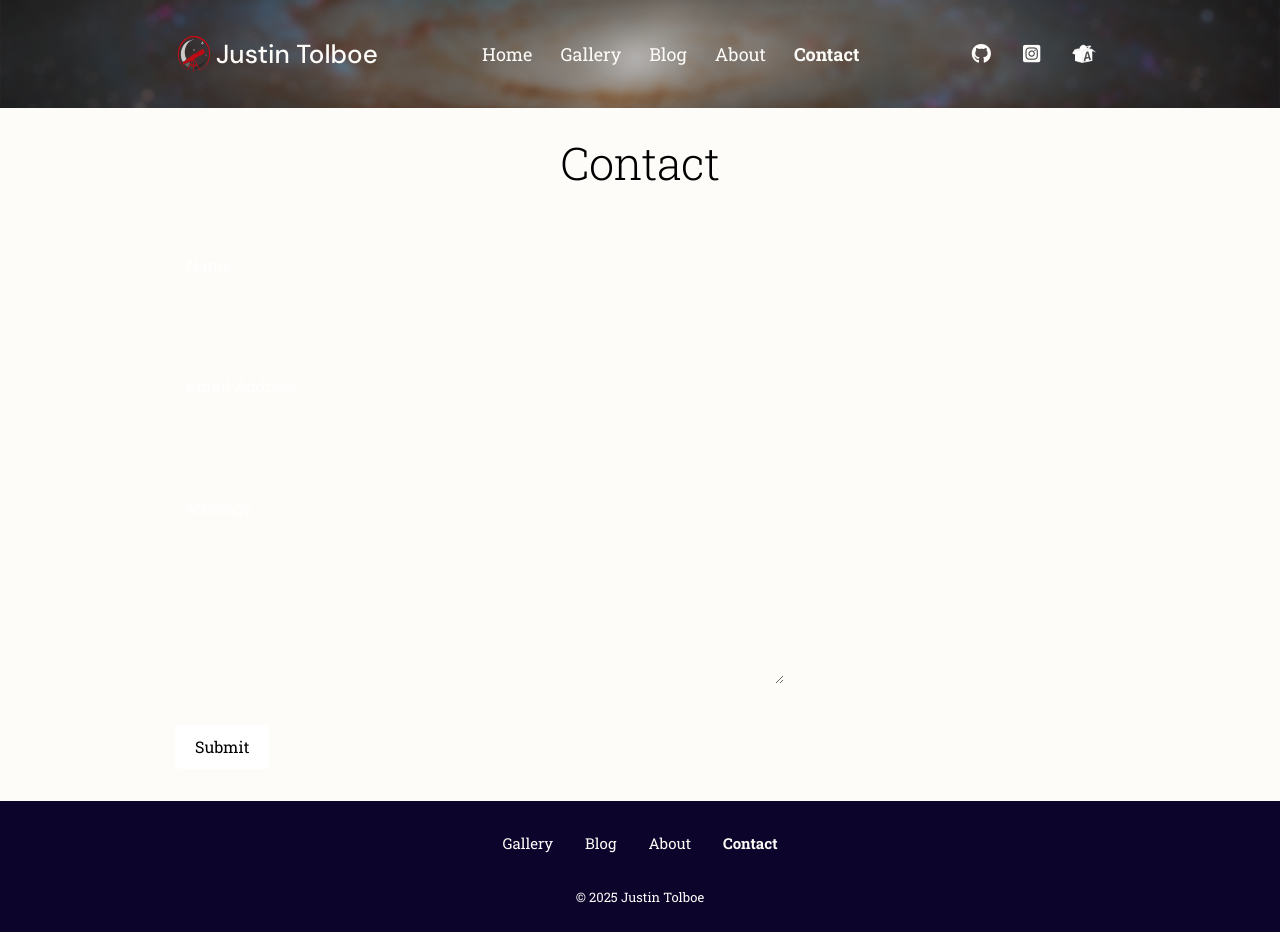
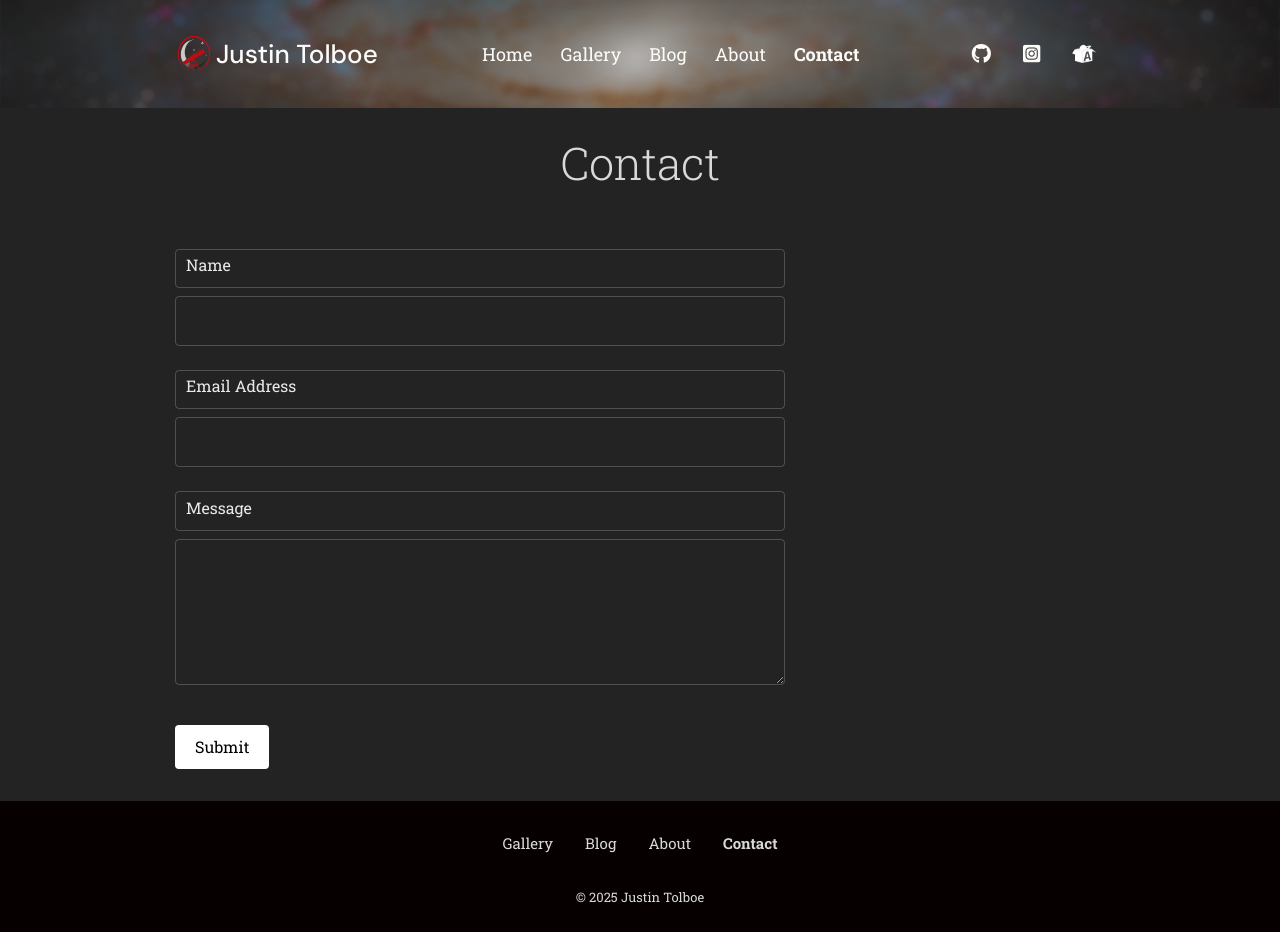
Before and after one commit to jtolboe/website, a Jekyll site: the page built from pages/contact.md, in a window 1280 px wide. Built offline with Jekyll 4.4.1, drawn with Linux system fonts in a browser that asks for light colours.

Commit message:
force dark colors

```diff
--- a/_layouts/default.html
+++ b/_layouts/default.html
@@ -14,7 +14,8 @@
 
     {% if site.darkmode.enable_dark_mode != false %}
       <script>
-          localStorage.getItem('darkMode') === 'true' && document.documentElement.setAttribute('data-bs-theme', 'dark');
+          // Force dark mode always - ignore localStorage and system preferences
+          document.documentElement.setAttribute('data-bs-theme', 'dark');
       </script>
     {% endif %}
 
--- a/_sass/theme/_custom.scss
+++ b/_sass/theme/_custom.scss
@@ -1,3 +1,42 @@
+
+:root {
+    color-scheme: dark !important;
+
+    // Force dark mode colors always
+    --color-primary-bg: #232323 !important;
+    --color-primary-bg-2: #232323 !important;
+    --color-primary-bg-3: #232323 !important;
+    --color-primary-text: #d9d9d9 !important;
+    --color-base-bg: #232323 !important;
+    --color-base-bg-2: #150c32 !important;
+    --color-base-bg-3: #232323 !important;
+    --color-base-text: #d9d9d9 !important;
+    --color-base-text-2: #929eaf !important;
+    --color-logo-text: #d9d9d9 !important;
+    --color-header-text: #d9d9d9 !important;
+    --color-footer-bg: #101631 !important;
+    --color-footer-text: #fdfcf9 !important;
+}
+
+// Override any light mode media queries
+@media (prefers-color-scheme: light) {
+    :root {
+        --color-primary-bg: #232323 !important;
+        --color-primary-bg-2: #232323 !important;
+        --color-primary-bg-3: #232323 !important;
+        --color-primary-text: #d9d9d9 !important;
+        --color-base-bg: #232323 !important;
+        --color-base-bg-2: #150c32 !important;
+        --color-base-bg-3: #232323 !important;
+        --color-base-text: #d9d9d9 !important;
+        --color-base-text-2: #929eaf !important;
+        --color-logo-text: #d9d9d9 !important;
+        --color-header-text: #d9d9d9 !important;
+        --color-footer-bg: #101631 !important;
+        --color-footer-text: #fdfcf9 !important;
+    }
+}
+
 // Apply Roboto Slab as the main font
 :root {
     --font-family-base: 'Roboto Slab', serif !important;
```
